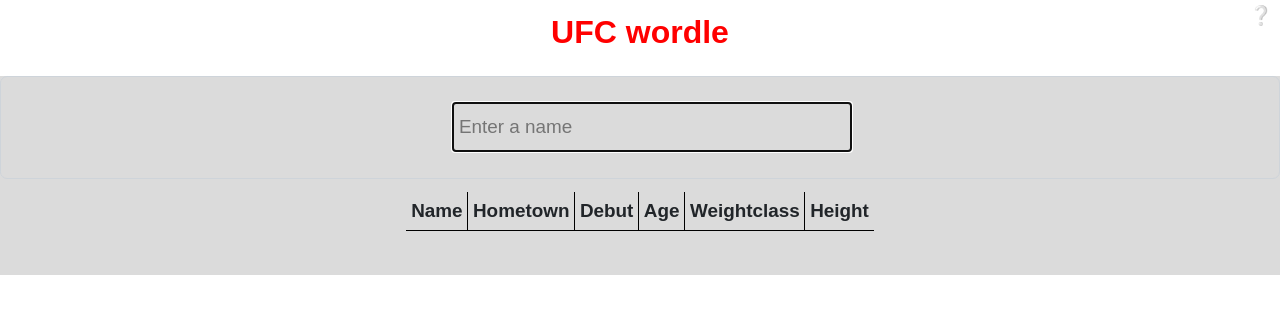
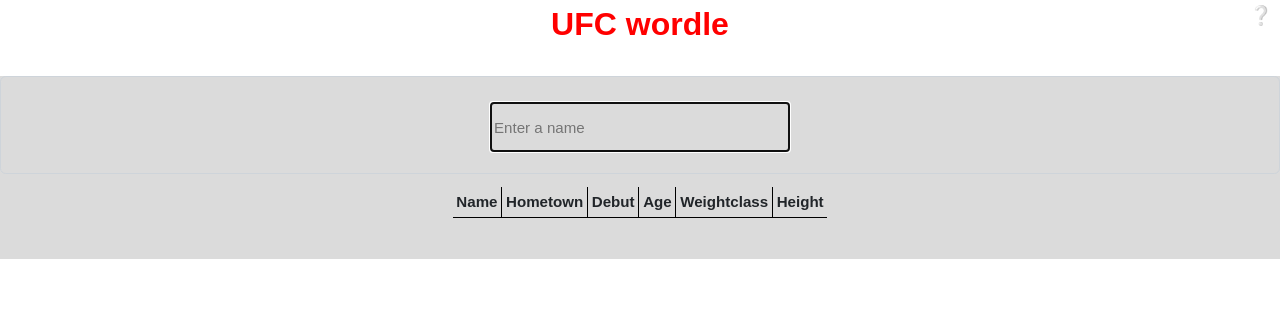
Before and after one commit to Jacob1802/ufcwordle, a Flask app: page / in a window 1280 px wide. Shown: the top 314 px of the page. Run offline with Flask 2, Linux system fonts and the light colour scheme; lists and menus that the app fills with data are empty; some libraries are stand-ins or nearby versions.

Commit message:
tidy up code

```diff
--- a/app.py
+++ b/app.py
@@ -1,4 +1,4 @@
-from flask import Flask, render_template, request, redirect, Response, session, flash
+from flask import Flask, render_template, request, flash
 from fighters import get_fighters_names
 from helpers import connect_db, inch_to_ft, get_fighters_names, pick_random_fighter
 import json
@@ -33,13 +33,10 @@
     if name in fighter_names:
         guesses.append(db.execute("SELECT name, hometown, debut, age, weight, height, reach, legreach FROM fighters WHERE name = ?", name))
         fighter_names.remove(name)
-        print("Success")
         num_guesses += 1
-        print(num_guesses)
 
         return render_template("index.html", num_guesses=num_guesses, guesses=guesses, fighter_names=json.dumps(fighter_names),  answer=answer)
 
-    print("Error")
     return render_template("index.html",num_guesses=num_guesses, guesses=guesses, fighter_names=json.dumps(fighter_names),  answer=answer)
 
 if __name__ == '__main__':
--- a/helpers.py
+++ b/helpers.py
@@ -1,5 +1,5 @@
+import random
 import cs50
-import random
 
 def connect_db():
     db = cs50.SQL("sqlite:///fighters.db")
--- a/static/scripts.js
+++ b/static/scripts.js
@@ -1,44 +1,45 @@
-// document.addEventListener("DOMContentLoaded", function(event) {
-
+// get data from flask app
 var f = JSON.parse(document.getElementById("div1").dataset.fighternames);
 var fighternames = JSON.parse(f);
+var random_fighter = JSON.parse(document.getElementById("div2").dataset.random);
+var input = document.querySelector('input');
+input.addEventListener('keyup', autocompelte);
 console.log(fighternames);
-var random_fighter = JSON.parse(document.getElementById("div2").dataset.random);
 console.log(random_fighter);
-var input = document.querySelector('input');
 
-localStorage.setItem("random_fighter", document.getElementById("div2").dataset.random)
-input.addEventListener('keyup', function(event)
+
+function autocompelte()
 {
-    document.querySelector('#auto-comp').style.display = "block";
     let html = '';
+    // check for input value
     if (input.value)
     {
+        // iter through list of fighters
         for (var names of fighternames)
         {
+            // create name
             if (names.startsWith(input.value))
             {
-                var word = "";
+                var name = "";
                 for (let i = 0; i < names.length; i++)
                 {
                     if (names[i] === " ") {
-                        word += names[i];
-                        word += names[i + 1].toUpperCase();
+                        name += names[i];
+                        name += names[i + 1].toUpperCase();
                         i++;
                     }
                     else {
-                        word += names[i];
+                        name += names[i];
                     }
                 }
-                html += `<li><button class="auto-comp-list">${word.charAt(0).toUpperCase() + word.slice(1)}</button></li>`;
+                html += `<li><button class="auto-comp-button">${name.charAt(0).toUpperCase() + name.slice(1)}</button></li>`;
             }
         }
     }
-    document.querySelector('#auto-comp').innerHTML = html;
-});
-
-
     var list = document.querySelector('#auto-comp');
+    // add names to ul
+    list.innerHTML = html;
+    // add li to input when clicekd
     list.addEventListener('click', function(e)
     {
         if (e.target.tagName.toLowerCase() === 'button')
@@ -48,13 +49,14 @@
             list.style.display = "none";
         }
     });
+};
 
 
-function track_guesses(name) {
+function track_guesses(name, input) {
     let guesses = parseInt(document.getElementById("div3").dataset.numguesses);
+    // show answer
     if (guesses === 7)
     {
-        let input = document.querySelector('input');
         input.value = name;
         document.form.submit();
         input.disabled = true;
@@ -69,17 +71,11 @@
     {
         target[i].style.backgroundColor = "rgb(0, 255, 0)";
     }
-    // if guess no more than allowance lower
-    else if (guess < fighter_stat && guess >= (fighter_stat - allowance))
+    // if guess within allowance
+    else if (guess < fighter_stat && guess >= (fighter_stat - allowance) || guess > fighter_stat && guess <= (fighter_stat + allowance))
     {
         target[i].style.backgroundColor = "yellow";
     }
-    // if guess no more than allowance higher
-    else if (guess > fighter_stat && guess <= (fighter_stat + allowance))
-    {
-        target[i].style.backgroundColor = "yellow";
-    }
-
 }
 
 
@@ -95,6 +91,7 @@
         "Heavyweight" : 8
     }
 
+    // check guess for hometown and change color
     var hometown = document.getElementsByClassName("hometown");
     for (let i = 0; i < hometown.length; i++)
     {
@@ -105,6 +102,7 @@
         }
     }
 
+    // check guess for debut and change color
     var debut = document.getElementsByClassName("debut");
     var allowance = 1;
     for (let i = 0; i < debut.length; i++)
@@ -118,7 +116,7 @@
         set_colours("debut", allowance, guess_year, random_fighter_year, i);
     }
 
-
+    // check guess for age and change color
     var age = document.getElementsByClassName("age");
     allowance = 3;
     for (let i = 0; i < age.length; i++)
@@ -128,7 +126,7 @@
         set_colours("age", allowance, guess_age, random_fighter_age, i);
     }
 
-
+    // check guess for weight and change color
     var weight = document.getElementsByClassName("weight");
     allowance = 2;
     for (let i = 0; i < weight.length; i++)
@@ -138,16 +136,18 @@
         set_colours("weight", allowance, guess_weight, random_fighter_weight, i);
     }
 
+    // check guess for height and change color
     var height = document.getElementsByClassName("high");
     allowance = 3;
 
     for (let i = 0; i < height.length; i++)
     {
-        let guess_height = parseFloat(JSON.parse(height[i].dataset.t));
+        let guess_height = Math.floor(parseFloat(JSON.parse(height[i].dataset.t)));
         let random_fighter_height = parseFloat(random_fighter.height);
         set_colours("height", allowance, guess_height, random_fighter_height, i);
     }
 
+    // check guess for fighter_name and change color
     var fighter_name = document.getElementsByClassName("name");
     for (let i = 0; i < fighter_name.length; i++)
     {
@@ -189,11 +189,6 @@
     }
 }
 
-
-localStorage.setItem("table", document.querySelector("table").innerHTML);
-
-document.querySelector("table").innerHTML = localStorage.getItem("table");
-
-document.addEventListener('DOMContentLoaded', track_guesses(random_fighter.name));
+document.addEventListener('DOMContentLoaded', track_guesses(random_fighter.name, input));
 modal();
 check();
--- a/static/styles.css
+++ b/static/styles.css
@@ -1,6 +1,6 @@
 * {
   font-family: Arial, Helvetica, sans-serif;
-  font-size: 5mm;
+  font-size: 4mm;
 }
 
 form {
@@ -25,7 +25,7 @@
 
 header {
   display: flex;
-  width: 100%;
+  min-width: 400px;
   height: 50px;
 }
 
@@ -46,9 +46,8 @@
 }
 
 .twin {
-  margin: 8px;
   height: inherit;
-  width: 100%;
+  min-width: 100%;
   text-align: center;
   color: rgb(255, 0, 0);
   font-size: xx-large;
@@ -58,10 +57,11 @@
 #auto-comp {
   list-style: none;
   padding-left: 24px;
+  padding-right: 24px;
 }
 
-.auto-comp-list {
-  width: 400px;
+.auto-comp-button {
+  min-width: 300px;
   text-align: left;
   border-top-style: solid;
   border-bottom-style: none;
@@ -72,7 +72,7 @@
 
 .head {
   display: inline;
-  width: 50%;
+  max-width: 50%;
   text-align: right;
 }
 
@@ -81,35 +81,29 @@
 }
 
 .name {
-  width: 225px;
-  /* width: 30%; */
+  max-width: 225px;
 }
 
 .hometown {
-  width: 125px;
-  /* width: 20%; */
+  max-width: 125px;
 }
 
 .debut {
-  width: 130px;
-  /* width: 19%; */
+  max-width: 130px;
 }
 
 .weight {
-  width: 160px;
-  /* width: 20%; */
+  max-width: 160px;
 }
 
 .hight {
-  width: 70px;
+  max-width: 70px;
 }
 
 .input-control {
   height: 50px;
-  width: 400px;
+  min-width: 300px;
   background-color: rgb(219, 219, 219);
-  padding-left: 5px;
-  margin-left: 24px;
 }
 
 .hide {
@@ -118,6 +112,7 @@
 
 .box {
   padding-top: 1%;
+  min-width: 400px;
   display: grid;
   justify-content: center;
   background-color: rgb(219, 219, 219);
@@ -132,9 +127,11 @@
 
 .mydiv {
   text-align: center;
+  min-width: 300px;
+  justify-content: center;
   padding-bottom: 2%;
   margin-top: 2%;
-  width: 100%;
+  min-width: 400px;
   background-color: rgb(219, 219, 219);
 }
 
@@ -165,7 +162,7 @@
 .close {
   color: #aaa;
   float: right;
-  font-size: 28px;
+  font-size: 14px;
   font-weight: bold;
   position: absolute;
   right: 0;
@@ -208,7 +205,7 @@
   margin: auto;
   padding: 0;
   border: 1px solid #888;
-  width: 44%;
+  max-width: 1050px;
   margin-top: 6%;
   box-shadow: 0 4px 8px 0 rgba(0,0,0,0.2),0 6px 20px 0 rgba(0,0,0,0.19);
   animation-name: animatetop;
--- a/templates/index.html
+++ b/templates/index.html
@@ -59,7 +59,7 @@
                 </div>
             </form>
             <div class="box">
-                <table class="table table-sm align-middle">
+                <table class="tbl table table-sm align-middle">
                     <thead>
                         <tr>
                             <th>Name</th>
```
Also changed, not shown: fighters.py (+18 -30 lines), fighters.db. Lines whose indentation alone changed are shown as unchanged.
